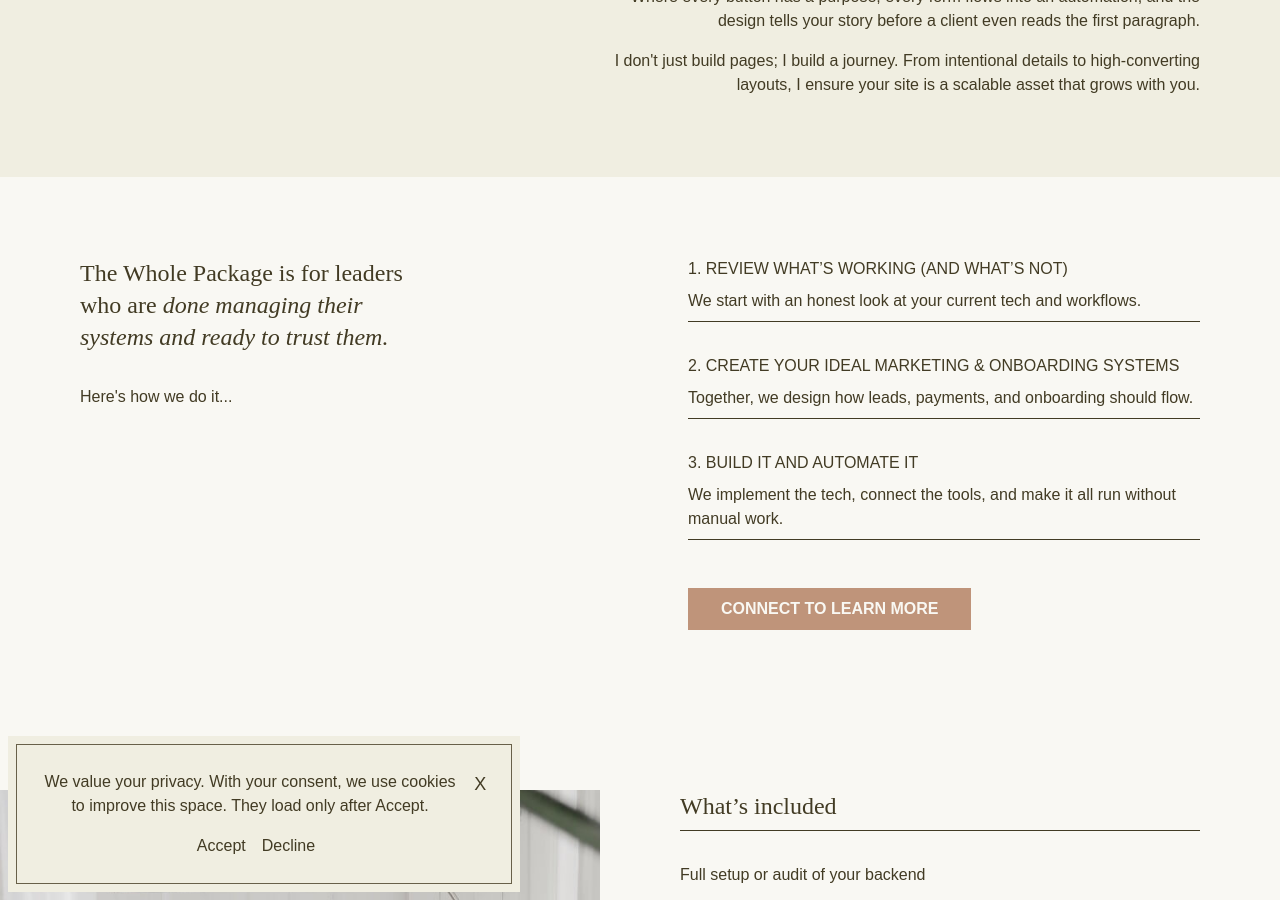
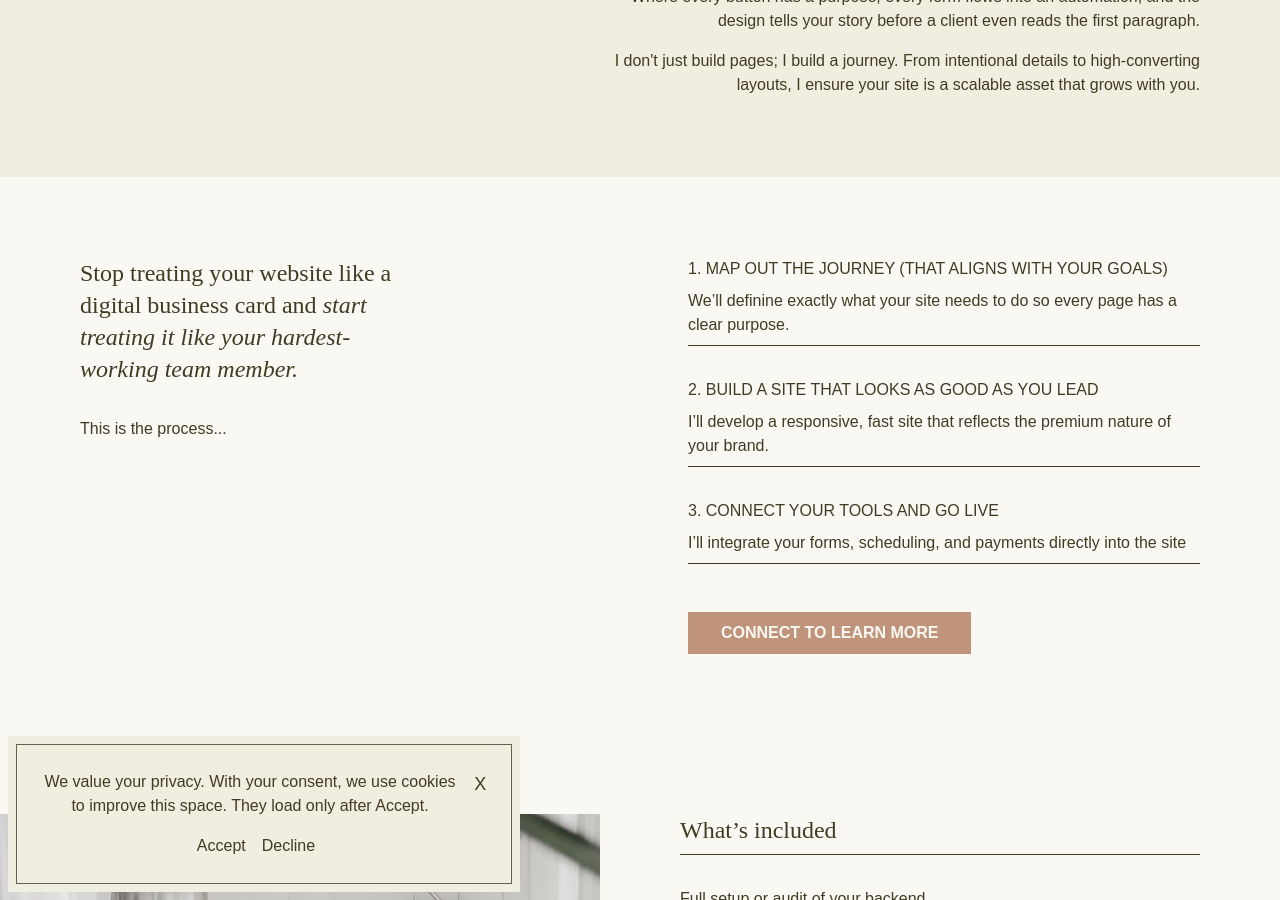
Before and after one commit to brittwoodard/brittanywoodard, a Jekyll site: the page built from website-strategy-build.html, in a window 1280 px wide and 900 px high, scrolled down 1531 px. Built offline with Jekyll 4.4.1, drawn with Linux system fonts in a browser that asks for light colours; some web fonts are replaced.

Commit message:
process copy

```diff
--- a/website-strategy-build.html
+++ b/website-strategy-build.html
@@ -19,16 +19,16 @@ desires:
     <p>Where every button has a purpose, every form flows into an automation, and the design tells your story before a client even reads the first paragraph.</p>
     <p>I don't just build pages; I build a journey. From intentional details to high-converting layouts, I ensure your site is a scalable asset that grows with you.</p>
 system:
-  heading_html: The Whole Package is for leaders who are <em>done managing their systems and ready to trust them.</em>
+  heading_html: Stop treating your website like a digital business card and <em>start treating it like your hardest-working team member.</em>
   description_html: |
-    <p>Here's how we do it...</p>
+    <p>This is the process...</p>
   steps:
-    - title: 1. Review what’s working (and what’s not)
-      description: We start with an honest look at your current tech and workflows.
-    - title: 2. Create your ideal Marketing & onboarding systems
-      description: Together, we design how leads, payments, and onboarding should flow.
-    - title: 3. Build it and automate it
-      description: We implement the tech, connect the tools, and make it all run without manual work.
+    - title: 1. Map out the journey (that aligns with your goals)
+      description: We’ll definine exactly what your site needs to do so every page has a clear purpose.
+    - title: 2. Build a site that looks as good as you lead
+      description: I’ll develop a responsive, fast site that reflects the premium nature of your brand.
+    - title: 3. Connect your tools and go live
+      description: I’ll integrate your forms, scheduling, and payments directly into the site
 includes:
   featured_image: /uploads/gentle-within-1.jpg
   heading_html: What’s included
```
